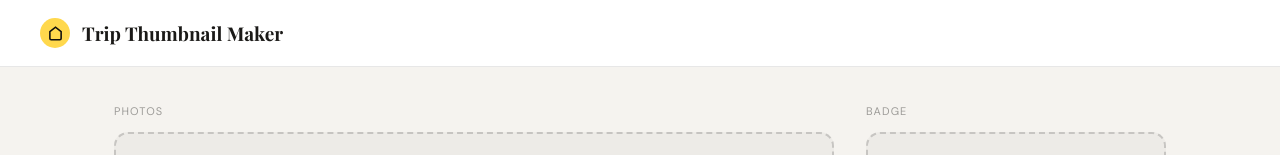
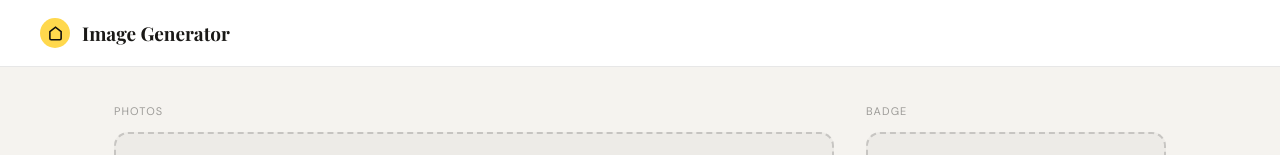
Before and after one commit to ChrystalDO/image-generator, a Next.js app: page / in a window 1280 px wide. Shown: the top 155 px of the page. Built offline with nearby package versions, Linux system fonts and the light colour scheme.

Commit message:
Rename app to Image Generator

```diff
--- a/app/layout.tsx
+++ b/app/layout.tsx
@@ -2,7 +2,7 @@ import type { Metadata } from "next";
 import "./globals.css";
 
 export const metadata: Metadata = {
-  title: "Trip Thumbnail Maker",
+  title: "Image Generator",
   description: "Generate branded trip card thumbnails",
 };
 
--- a/app/page.tsx
+++ b/app/page.tsx
@@ -160,7 +160,7 @@ export default function ThumbnailMaker() {
           <div style={{ width: 30, height: 30, borderRadius: "50%", background: "#FFD84D", display: "flex", alignItems: "center", justifyContent: "center" }}>
             <svg width="15" height="15" viewBox="0 0 24 24" fill="none" stroke="#0f0e0d" strokeWidth="2.5"><path d="M3 9l9-7 9 7v11a2 2 0 01-2 2H5a2 2 0 01-2-2z"/></svg>
           </div>
-          <span style={{ fontFamily: "'Playfair Display', serif", fontSize: 19, fontWeight: 700, color: "#1a1917" }}>Trip Thumbnail Maker</span>
+          <span style={{ fontFamily: "'Playfair Display', serif", fontSize: 19, fontWeight: 700, color: "#1a1917" }}>Image Generator</span>
         </div>
         {photos.length > 1 && (
           <button onClick={downloadAll} disabled={downloadingAll} style={{
--- a/package.json
+++ b/package.json
@@ -1,5 +1,5 @@
 {
-  "name": "thumbnail-maker",
+  "name": "image-generator",
   "version": "0.1.0",
   "private": true,
   "scripts": {
```
Also changed, not shown: 1 other file (tests, documents, lock files or other folders).
